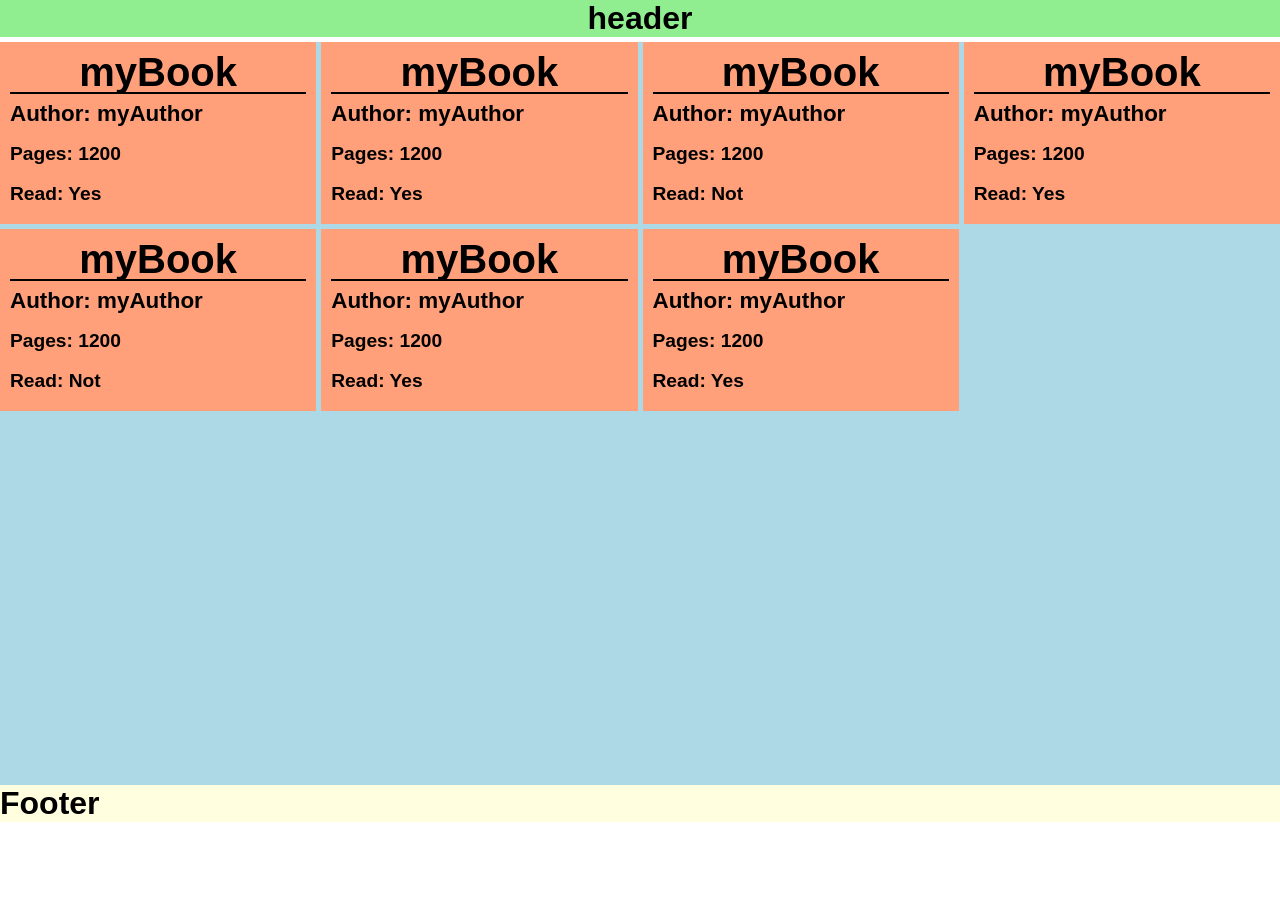
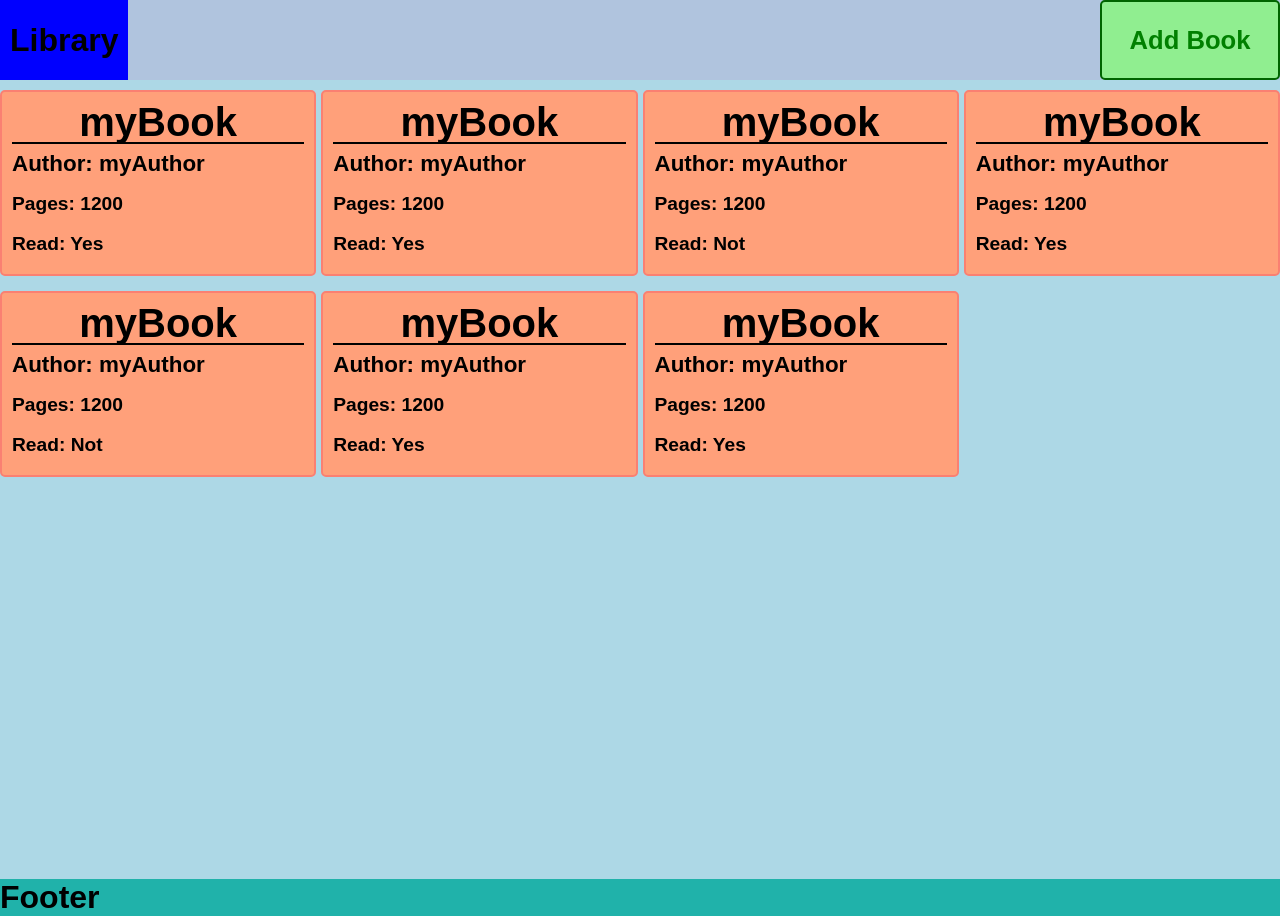
Before and after one commit to voxede/odin-projects, a plain HTML site: page library/index.html in a window 1280 px wide. Before the commit the page ends 822 px from the top, so only its background shows below. Drawn offline with Linux system fonts and the light colour scheme.

Commit message:
entri point to the form to add books to the library

```diff
--- a/library/index.html
+++ b/library/index.html
@@ -9,7 +9,10 @@
 <body>
     <div class="container-grid">
         <div class="header">
-            <h1>header</h1>
+            <div class="header-brand">
+                <h1>Library</h1>
+            </div>
+            <button>Add Book</button>
         </div>
         <div class="cards-container">
 
--- a/library/script.js
+++ b/library/script.js
@@ -1,6 +1,7 @@
 const myLibrary = [];
 
 const cards = document.querySelector('.cards-container')
+const addButton = document.querySelector('button')
 
 function Book(title, author, pages, read) {
     this.title = title;
--- a/library/style.css
+++ b/library/style.css
@@ -17,15 +17,36 @@
 }
 
 .header {
-    background-color: lightgreen;
+    background-color: lightsteelblue;
     grid-area: header;
     display: flex;
-    justify-content: center;
+    justify-content: space-between;
     align-items: center;
 }
 
+.header-brand {
+    background-color: blue;
+    height: 100%;
+    display: flex;
+    align-items: center;
+    padding: 10px;
+}
+
+.header button {
+    background-color: lightgreen;
+    color: green;
+    border: 2px solid darkgreen;
+    padding: 5px;
+    width: 180px;
+    height: 80px;
+    font-size: 1.6rem;
+    font-weight: bold;
+    border-radius: 5px;
+    cursor: pointer;
+}
+
 .footer {
-    background-color: lightyellow;
+    background-color: lightseagreen;
     grid-area: footer;
 }
 
@@ -36,12 +57,14 @@
     grid-template-columns: repeat(auto-fit, minmax(300px, 1fr));
     grid-template-rows: repeat(4, 1fr);
     gap: 5px;
-    margin-top: 5px;
 }
 
 .card {
     background-color: lightsalmon;
+    border: 2px solid salmon;
+    border-radius: 5px;
     padding: 10px;
+    margin-top: 10px;
 }
 
 .card h1 {
```
Also changed, not shown: library/dialog.html (added, +74 -0 lines).
